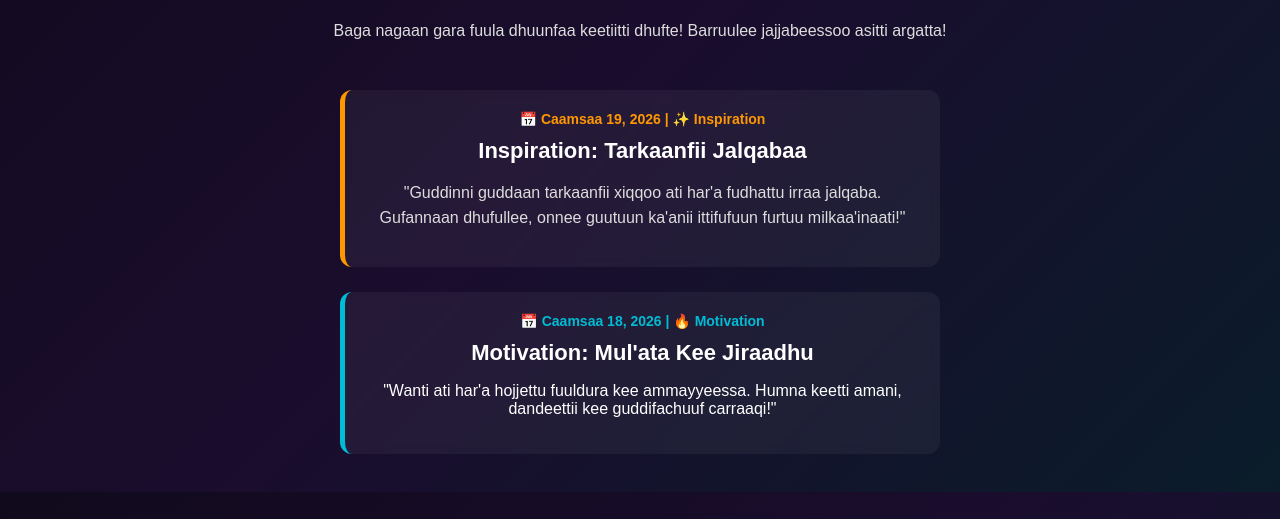
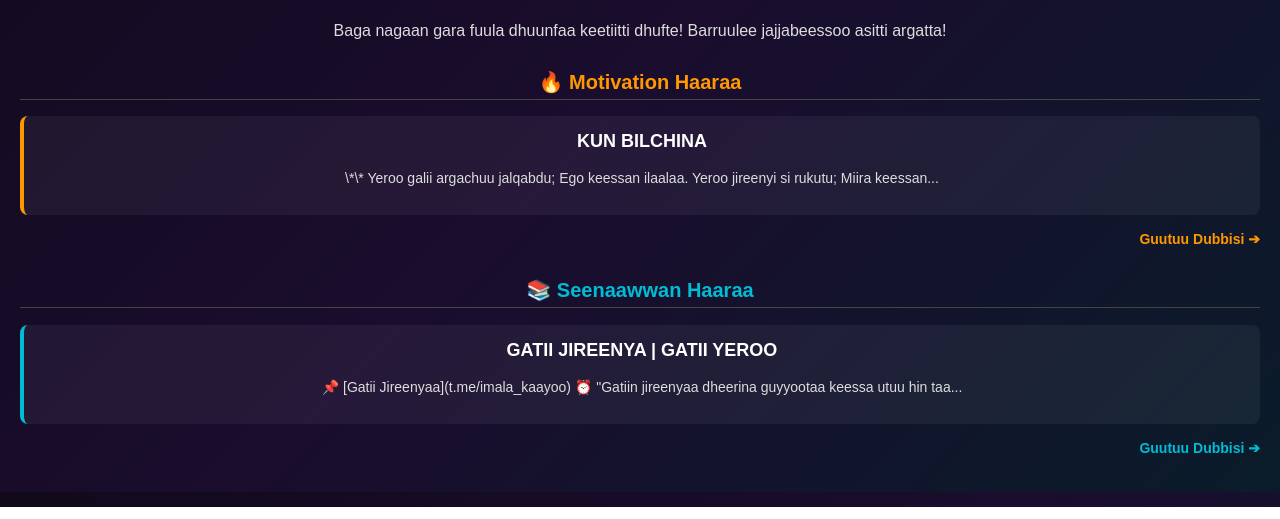
Before and after one commit to DEFER286/RISE-D, a plain HTML site: page home.html in a window 1280 px wide. Shown: the part 308-827 px from the top of the page. Drawn offline with Linux system fonts and the light colour scheme.

Commit message:
Update home.html

```diff
--- a/home.html
+++ b/home.html
@@ -38,23 +38,23 @@
     Baga nagaan gara fuula dhuunfaa keetiitti dhufte! Barruulee jajjabeessoo asitti argatta!
 </p>
 
-    <div style="max-width: 600px; margin: 0 auto; padding: 20px;">
+    <div <!-- Kutaa Preview Barruulee Haaraa -->
+<div style="margin-top: 30px;">
+    <!-- Kutaa Motivation -->
+    <h2 style="color: #FF9800; border-bottom: 1px solid #444; padding-bottom: 5px; font-size: 20px;">🔥 Motivation Haaraa</h2>
+    <div id="latest-motivation"></div>
+    <div style="text-align: right; margin-bottom: 30px;">
+        <a href="motivation.html" style="color: #FF9800; text-decoration: none; font-size: 14px; font-weight: bold;">Guutuu Dubbisi ➔</a>
+    </div>
 
-        <div style="background: rgba(255, 255, 255, 0.05); padding: 20px; margin-bottom: 25px; border-radius: 12px; border-left: 5px solid #ff9800; backdrop-filter: blur(5px);">
-            <span style="color: #ff9800; font-size: 14px; font-weight: bold;">📅 Caamsaa 19, 2026 | ✨ Inspiration</span>
-            <h3 style="color: #ffffff; margin: 10px 0; font-size: 22px;">Inspiration: Tarkaanfii Jalqabaa</h3>
-            <p style="color: #dddddd; line-height: 1.6; font-size: 16px;">
-                "Guddinni guddaan tarkaanfii xiqqoo ati har'a fudhattu irraa jalqaba. Gufannaan dhufullee, onnee guutuun ka'anii ittifufuun furtuu milkaa'inaati!"
-            </p>
-        </div>
+    <!-- Kutaa Seenaawwan Barsiisoo -->
+    <h2 style="color: #00BCD4; border-bottom: 1px solid #444; padding-bottom: 5px; font-size: 20px;">📚 Seenaawwan Haaraa</h2>
+    <div id="latest-stories"></div>
+    <div style="text-align: right; margin-bottom: 30px;">
+        <a href="stories.html" style="color: #00BCD4; text-decoration: none; font-size: 14px; font-weight: bold;">Guutuu Dubbisi ➔</a>
+    </div>
+</div>
 
-        <div style="background: rgba(255, 255, 255, 0.05); padding: 20px; margin-bottom: 25px; border-radius: 12px; border-left: 5px solid #00bcd4; backdrop-filter: blur(5px);">
-            <span style="color: #00bcd4; font-size: 14px; font-weight: bold;">📅 Caamsaa 18, 2026 | 🔥 Motivation</span>
-            <h3 style="color: #ffffff; margin: 10px 0; font-size: 22px;">Motivation: Mul'ata Kee Jiraadhu</h3>
-            <p style="color: #dddddd; line-height: 1.6; font-size: 16px;"></p>
-                "Wanti ati har'a hojjettu fuuldura kee ammayyeessa. Humna keetti amani, dandeettii kee guddifachuuf carraaqi!"
-            </p>
-        </div>
 <!-- Koodii JavaScript Menu Hojjechiisuuf -->
 <script>
     const menuBtn = document.getElementById('menu-btn');
@@ -76,6 +76,39 @@
         }
     });
 </script>
+    <script>
+// 1. Motivation haaraa 2 CMS irraa fiduuf
+fetch('data/motivation.json')
+  .then(response => response.json())
+  .then(data => {
+    const container = document.getElementById('latest-motivation');
+    const latest = data.items.slice(0, 2); // Isa dhuma maxxanfame 2 qofa fudhata
+    latest.forEach(item => {
+      container.innerHTML += `
+        <div style="background: rgba(255, 255, 255, 0.05); padding: 15px; margin-bottom: 15px; border-left: 4px solid #FF9800; border-radius: 8px;">
+          <h3 style="color: #fff; margin-top: 0; font-size: 18px;">${item.title}</h3>
+          <p style="color: #ddd; font-size: 14px;">${item.body.substring(0, 100)}...</p>
+        </div>
+      `;
+    });
+  }).catch(err => console.log('Motivation hin argamne:', err));
+
+// 2. Seenaawwan haaraa 2 CMS irraa fiduuf
+fetch('data/stories.json')
+  .then(response => response.json())
+  .then(data => {
+    const container = document.getElementById('latest-stories');
+    const latest = data.items.slice(0, 2); // Isa dhuma maxxanfame 2 qofa fudhata
+    latest.forEach(item => {
+      container.innerHTML += `
+        <div style="background: rgba(255, 255, 255, 0.05); padding: 15px; margin-bottom: 15px; border-left: 4px solid #00BCD4; border-radius: 8px;">
+          <h3 style="color: #fff; margin-top: 0; font-size: 18px;">${item.title}</h3>
+          <p style="color: #ddd; font-size: 14px;">${item.body.substring(0, 100)}...</p>
+        </div>
+      `;
+    });
+  }).catch(err => console.log('Seenaan hin argamne:', err));
+</script>
 
 </body>
 </html>
```
